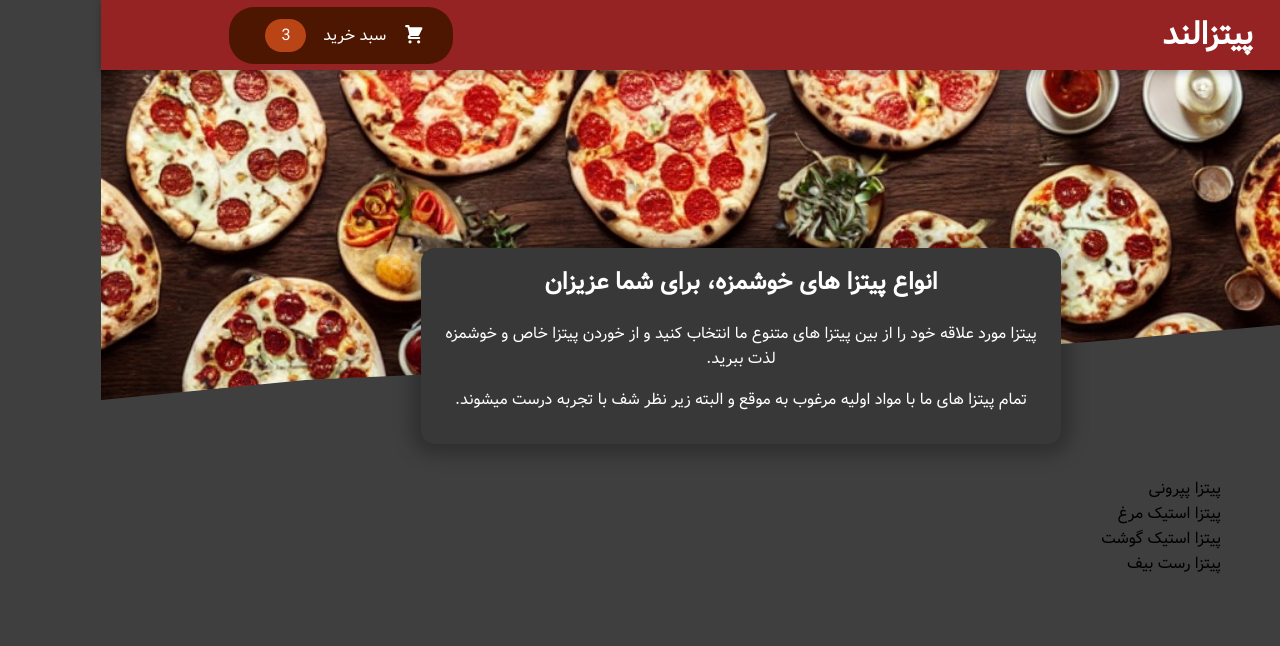
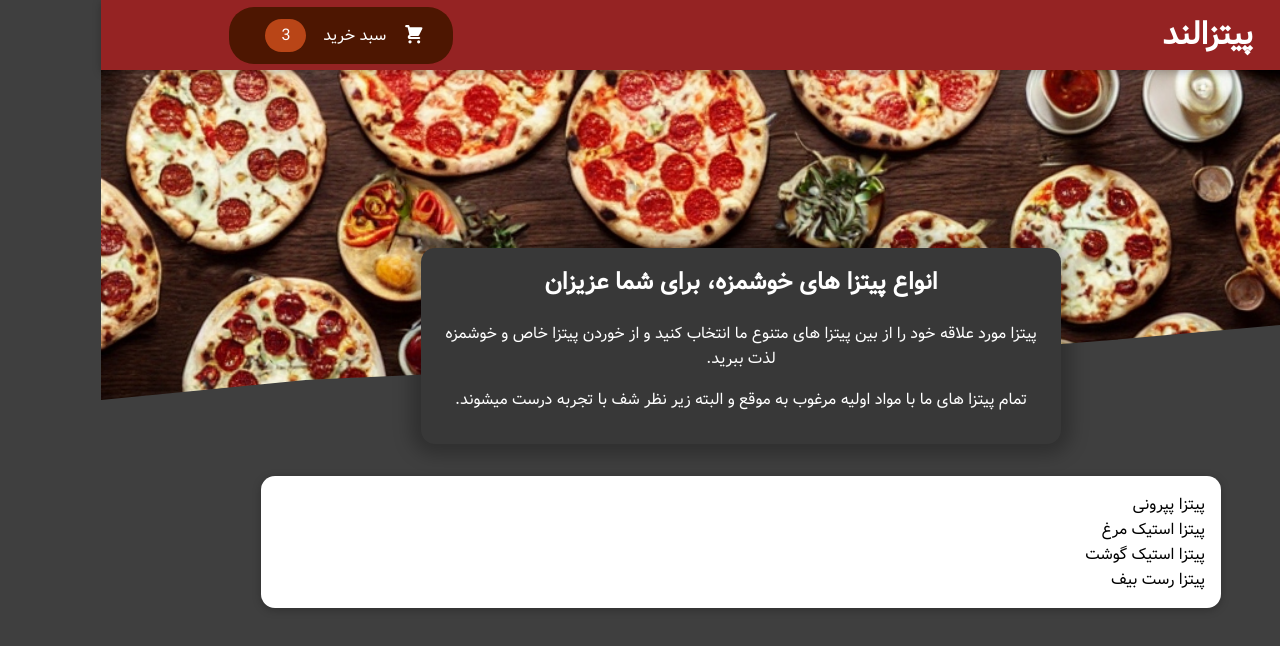
Before and after one commit to valid02/pizza-land, a JavaScript app: page / in a window 1280 px wide. Shown: the top 646 px of the page. Built offline with nearby package versions, Linux system fonts and the light colour scheme.

Commit message:
adding card component

```diff
--- a/src/components/Meals/AvailableMeals.js
+++ b/src/components/Meals/AvailableMeals.js
@@ -1,3 +1,4 @@
+import Card from '../UI/Card';
 import classes from './AvailableMeals.module.css';
 
 const DUMMY_MEALS = [
@@ -32,9 +33,9 @@
 
   return (
     <section className={classes.meals}>
-      <ul>
-        {mealsList}
-      </ul>
+      <Card>
+        <ul>{mealsList}</ul>
+      </Card>
     </section>
   );
 }
--- /dev/null
+++ b/src/components/UI/Card.js
@@ -0,0 +1,7 @@
+import classes from './Card.module.css';
+
+const Card = props => {
+  return <div className={classes.card}>{props.children}</div>;
+}
+
+export default Card;
--- /dev/null
+++ b/src/components/UI/Card.module.css
@@ -0,0 +1,6 @@
+.card {
+  padding: 1rem;
+  box-shadow: 0 2px 8px rgba(0, 0, 0, 0.25);
+  border-radius: 14px;
+  background-color: white;
+}
```
